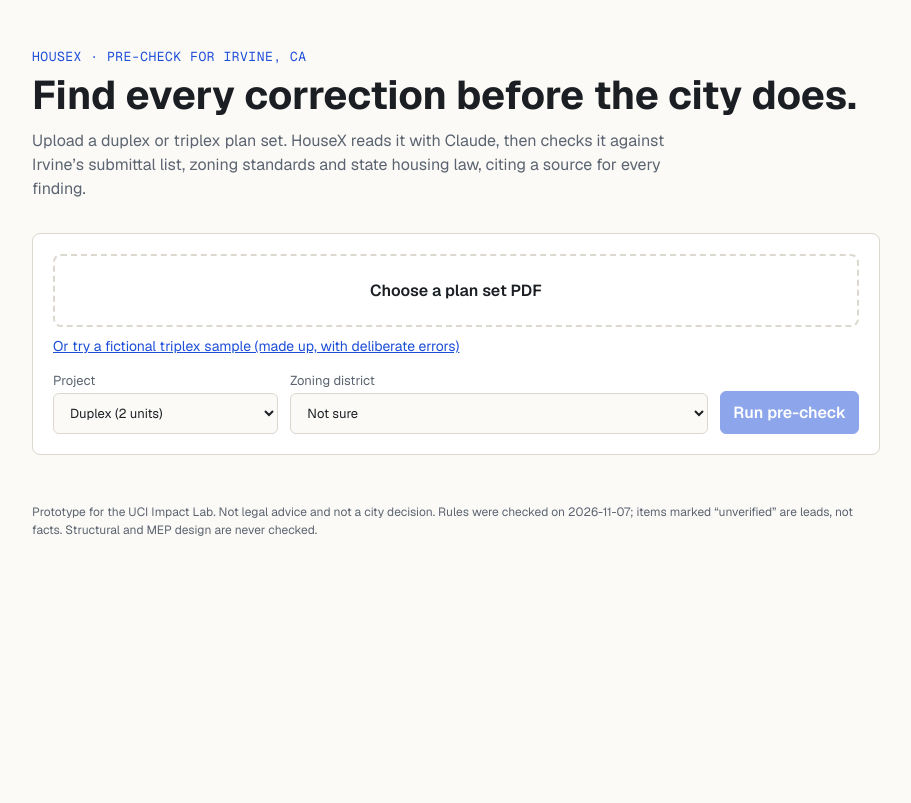
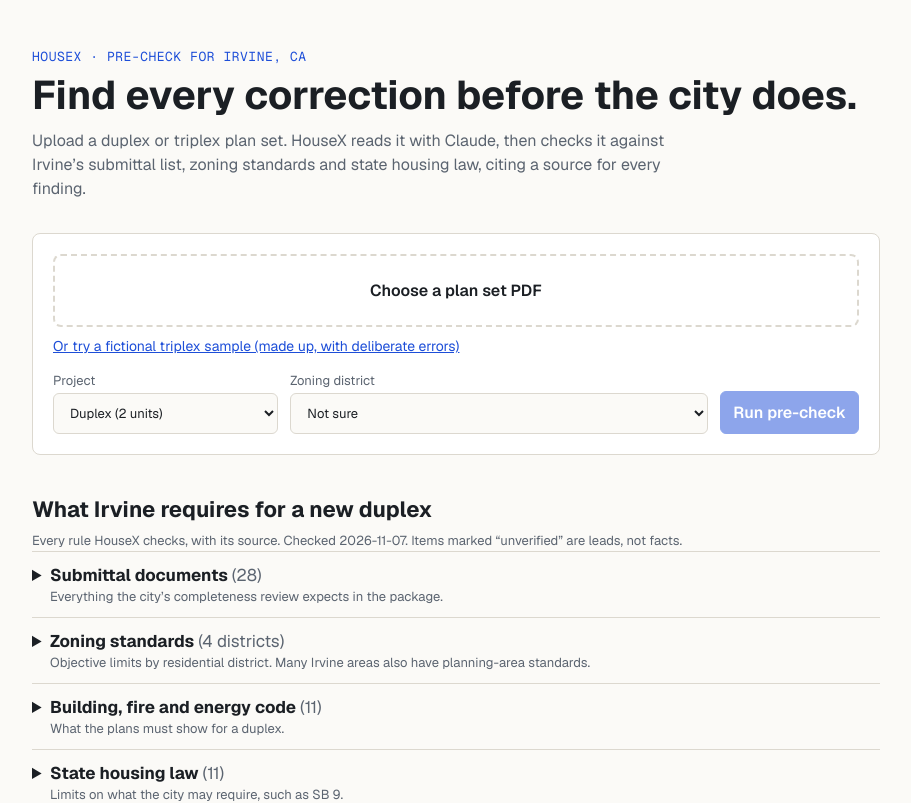
Before and after one commit to Max-Sora/HouseX, a Next.js app in the folder web/: page / in a window 1280 px wide. Shown: the top 803 px of the page, without its empty margins (184-1095 px from the left). Built offline with nearby package versions, Linux system fonts and the light colour scheme.

Commit message:
feat(web): show all Irvine requirements per project type

```diff
--- a/web/app/PreCheck.tsx
+++ b/web/app/PreCheck.tsx
@@ -1,7 +1,8 @@
 "use client";
 
 import { useState } from "react";
-import type { Finding, FindingKind, Report } from "@/lib/types";
+import type { Finding, FindingKind, Report, RuleSet } from "@/lib/types";
+import Requirements from "./Requirements";
 import styles from "./page.module.css";
 
 type District = { code: string; name: string; allows: string[] };
@@ -65,9 +66,11 @@ function FindingRow({ f }: { f: Finding }) {
 export default function PreCheck({
   districts,
   rulesChecked,
+  rules,
 }: {
   districts: District[];
   rulesChecked: string;
+  rules: RuleSet;
 }) {
   const [file, setFile] = useState<File | null>(null);
   const [projectType, setProjectType] = useState("duplex");
@@ -245,6 +248,8 @@ export default function PreCheck({
           </details>
         </section>
       )}
+
+      <Requirements rules={rules} projectType={projectType} district={district || report?.district || ""} />
     </>
   );
 }
--- /dev/null
+++ b/web/app/Requirements.tsx
@@ -0,0 +1,186 @@
+import type { RuleSet, Source, Status } from "@/lib/types";
+import styles from "./page.module.css";
+
+const ft = (v: number | null, unit = "") =>
+  v === null ? "varies / not confirmed" : `${v}${unit}`;
+
+function Cite({ source, status }: { source: Source; status: Status }) {
+  return (
+    <p className={styles.cite}>
+      <a
+        className={styles.source}
+        href={source.url}
+        target="_blank"
+        rel="noreferrer"
+      >
+        {source.title}
+        {source.section ? ` · ${source.section}` : ""}
+      </a>
+      {status === "UNVERIFIED" && (
+        <span className={styles.badge}>unverified source</span>
+      )}
+    </p>
+  );
+}
+
+export default function Requirements({
+  rules,
+  projectType,
+  district,
+}: {
+  rules: RuleSet;
+  projectType: string;
+  district: string;
+}) {
+  const docs = rules.required_documents.filter((d) =>
+    d.applies_to.includes(projectType),
+  );
+  const codes = rules.code_triggers.filter((t) =>
+    t.applies_to.includes(projectType),
+  );
+  const districts = district
+    ? rules.zoning_districts.filter((d) => d.code === district)
+    : rules.zoning_districts;
+
+  return (
+    <section className={styles.requirements}>
+      <h2>
+        What {rules.city} requires for a new {projectType}
+      </h2>
+      <p className={styles.meta}>
+        Every rule HouseX checks, with its source. Checked {rules.checked}.
+        Items marked &ldquo;unverified&rdquo; are leads, not facts.
+      </p>
+
+      <details className={styles.section}>
+        <summary>
+          Submittal documents <span>({docs.length})</span>
+          <em>
+            Everything the city&rsquo;s completeness review expects in the
+            package.
+          </em>
+        </summary>
+        <ul>
+          {docs.map((d) => (
+            <li key={d.id} className={styles.finding}>
+              <strong>{d.name}</strong>
+              <p>{d.description}</p>
+              {d.note && <p className={styles.evidence}>{d.note}</p>}
+              <Cite source={d.source} status={d.status} />
+            </li>
+          ))}
+        </ul>
+      </details>
+
+      <details className={styles.section}>
+        <summary>
+          Zoning standards{" "}
+          <span>
+            ({districts.length} district{districts.length === 1 ? "" : "s"})
+          </span>
+          <em>
+            Objective limits by residential district. Many Irvine areas also
+            have planning-area standards.
+          </em>
+        </summary>
+        <div className={styles.tableWrap}>
+          <table className={styles.table}>
+            <thead>
+              <tr>
+                <th>District</th>
+                <th>Density</th>
+                <th>Height</th>
+                <th>Setbacks F / S / R</th>
+                <th>Coverage</th>
+                <th>Parking</th>
+              </tr>
+            </thead>
+            <tbody>
+              {districts.map((d) => (
+                <tr key={d.code}>
+                  <td>
+                    <strong>{d.code}</strong> {d.name}
+                  </td>
+                  <td>{ft(d.max_density_du_per_acre, " units/ac")}</td>
+                  <td>{ft(d.max_height_ft, " ft")}</td>
+                  <td>
+                    {[
+                      d.setbacks_ft.front,
+                      d.setbacks_ft.side,
+                      d.setbacks_ft.rear,
+                    ]
+                      .map((v) => (v === null ? "—" : `${v} ft`))
+                      .join(" / ")}
+                  </td>
+                  <td>{ft(d.max_lot_coverage_pct, "%")}</td>
+                  <td>{ft(d.parking_spaces_per_unit, " per unit")}</td>
+                </tr>
+              ))}
+            </tbody>
+          </table>
+        </div>
+        <ul>
+          {districts.map((d) => (
+            <li key={d.code} className={styles.finding}>
+              <strong>District {d.code} notes</strong>
+              {d.note && <p className={styles.evidence}>{d.note}</p>}
+              <Cite source={d.source} status={d.status} />
+            </li>
+          ))}
+        </ul>
+      </details>
+
+      <details className={styles.section}>
+        <summary>
+          Building, fire and energy code <span>({codes.length})</span>
+          <em>What the plans must show for a {projectType}.</em>
+        </summary>
+        <ul>
+          {codes.map((t) => (
+            <li key={t.id} className={styles.finding}>
+              <strong>{t.rule}</strong>
+              <p className={styles.evidence}>Applies when: {t.applies_when}</p>
+              <p>Plans must show: {t.required_evidence_on_plans}</p>
+              <Cite source={t.source} status={t.status} />
+            </li>
+          ))}
+        </ul>
+      </details>
+
+      <details className={styles.section}>
+        <summary>
+          State housing law <span>({rules.state_law.length})</span>
+          <em>Limits on what the city may require, such as SB 9.</em>
+        </summary>
+        <ul>
+          {rules.state_law.map((s) => (
+            <li key={s.id} className={styles.finding}>
+              <strong>{s.rule}</strong>
+              {s.applies_when && (
+                <p className={styles.evidence}>
+                  Applies when: {s.applies_when}
+                </p>
+              )}
+              <Cite source={s.source} status={s.status} />
+            </li>
+          ))}
+        </ul>
+      </details>
+
+      <details className={styles.section}>
+        <summary>
+          Process and timelines <span>({rules.process.length})</span>
+          <em>How submittal, completeness review and plan check work.</em>
+        </summary>
+        <ul>
+          {rules.process.map((s) => (
+            <li key={s.id} className={styles.finding}>
+              <strong>{s.rule}</strong>
+              <Cite source={s.source} status={s.status} />
+            </li>
+          ))}
+        </ul>
+      </details>
+    </section>
+  );
+}
--- a/web/app/page.module.css
+++ b/web/app/page.module.css
@@ -252,3 +252,27 @@
   cursor: pointer;
   padding: 0;
 }
+
+.requirements {
+  margin-top: 40px;
+}
+
+.requirements h2 {
+  font-size: 22px;
+}
+
+.cite {
+  display: flex;
+  gap: 8px;
+  align-items: center;
+  flex-wrap: wrap;
+}
+
+.tableWrap {
+  overflow-x: auto;
+}
+
+.tableWrap .table th {
+  width: auto;
+  white-space: nowrap;
+}
--- a/web/app/page.tsx
+++ b/web/app/page.tsx
@@ -19,7 +19,7 @@ export default function Home() {
           standards and state housing law, citing a source for every finding.
         </p>
       </header>
-      <PreCheck districts={districts} rulesChecked={rules.checked} />
+      <PreCheck districts={districts} rulesChecked={rules.checked} rules={rules} />
       <footer className={styles.footer}>
         Prototype for the UCI Impact Lab. Not legal advice and not a city
         decision. Rules were checked on {rules.checked}; items marked
--- a/web/data/irvine-rules.json
+++ b/web/data/irvine-rules.json
@@ -888,7 +888,11 @@
         "url": "https://www.cityofirvine.gov/community-development/key-amendments",
         "section": "Fire sprinklers - new residential buildings"
       },
-      "status": "VERIFIED"
+      "status": "VERIFIED",
+      "applies_to": [
+        "duplex",
+        "triplex"
+      ]
     },
     {
       "id": "irvine_5_9_401_over_5000sf",
@@ -900,7 +904,11 @@
         "url": "https://www.cityofirvine.gov/sites/default/files/legacy-documents/civica-34538-new-construction-ver-2025.0-1-of-2-cover-sheet.pdf",
         "section": "Sprinkler note"
       },
-      "status": "VERIFIED"
+      "status": "VERIFIED",
+      "applies_to": [
+        "duplex",
+        "triplex"
+      ]
     },
     {
       "id": "crc_r313_sprinklers",
@@ -912,7 +920,10 @@
         "url": "https://codes.iccsafe.org/content/CARC2022P1/chapter-3-building-planning",
         "section": "R313"
       },
-      "status": "UNVERIFIED"
+      "status": "UNVERIFIED",
+      "applies_to": [
+        "duplex"
+      ]
     },
     {
       "id": "crc_scope_duplex",
@@ -924,7 +935,10 @@
         "url": null,
         "section": "R101.2"
       },
-      "status": "UNVERIFIED"
+      "status": "UNVERIFIED",
+      "applies_to": [
+        "duplex"
+      ]
     },
     {
       "id": "cbc_r2_for_3plus",
@@ -936,7 +950,10 @@
         "url": null,
         "section": "CBC 310 / CRC R101.2"
       },
-      "status": "UNVERIFIED"
+      "status": "UNVERIFIED",
+      "applies_to": [
+        "triplex"
+      ]
     },
     {
       "id": "cbc_11a_removed_2025",
@@ -948,7 +965,10 @@
         "url": "https://www.dgs.ca.gov/BSC/Resources/2025-Title-24-California-Code-Changes/2025-Part-2-Chapter-11A-Housing-Accessibility",
         "section": "1101A.1 Scope and 1102A.1 Where required"
       },
-      "status": "VERIFIED"
+      "status": "VERIFIED",
+      "applies_to": [
+        "triplex"
+      ]
     },
     {
       "id": "energy_pv_single_family",
@@ -960,7 +980,10 @@
         "url": "https://www.energy.ca.gov/programs-and-topics/programs/building-energy-efficiency-standards/energy-code-support-center-12",
         "section": "150.1(c)14"
       },
-      "status": "VERIFIED"
+      "status": "VERIFIED",
+      "applies_to": [
+        "duplex"
+      ]
     },
     {
       "id": "energy_pv_multifamily",
@@ -972,7 +995,10 @@
         "url": null,
         "section": ""
       },
-      "status": "UNVERIFIED"
+      "status": "UNVERIFIED",
+      "applies_to": [
+        "triplex"
+      ]
     },
     {
       "id": "energy_code_2025_effective",
@@ -984,7 +1010,11 @@
         "url": "https://www.energy.ca.gov/programs-and-topics/programs/building-energy-efficiency-standards/2025-building-energy-efficiency",
         "section": ""
       },
-      "status": "UNVERIFIED"
+      "status": "UNVERIFIED",
+      "applies_to": [
+        "duplex",
+        "triplex"
+      ]
     },
     {
       "id": "calgreen_ev_one_two_family",
@@ -996,7 +1026,10 @@
         "url": null,
         "section": "4.106.4.1"
       },
-      "status": "UNVERIFIED"
+      "status": "UNVERIFIED",
+      "applies_to": [
+        "duplex"
+      ]
     },
     {
       "id": "calgreen_ev_multifamily",
@@ -1008,7 +1041,10 @@
         "url": null,
         "section": "4.106.4.2"
       },
-      "status": "UNVERIFIED"
+      "status": "UNVERIFIED",
+      "applies_to": [
+        "triplex"
+      ]
     },
     {
       "id": "calgreen_cd_waste",
@@ -1020,7 +1056,11 @@
         "url": "https://www.cityofirvine.gov/sites/default/files/legacy-documents/residential-new-construction-packet-4.14.23-edit.pdf",
         "section": "IMC 6-7-900; CALGreen 4.408"
       },
-      "status": "VERIFIED"
+      "status": "VERIFIED",
+      "applies_to": [
+        "duplex",
+        "triplex"
+      ]
     },
     {
       "id": "ocfa_arch_plan_3units_3stories",
@@ -1032,7 +1072,10 @@
         "url": "https://www.cityofirvine.gov/sites/default/files/legacy-documents/residential-new-construction-packet-4.14.23-edit.pdf",
         "section": "Question 5"
       },
-      "status": "VERIFIED"
+      "status": "VERIFIED",
+      "applies_to": [
+        "triplex"
+      ]
     },
     {
       "id": "irvine_class_a_roof",
@@ -1044,7 +1087,11 @@
         "url": "https://www.cityofirvine.gov/community-development/key-amendments",
         "section": "Roofing"
       },
-      "status": "VERIFIED"
+      "status": "VERIFIED",
+      "applies_to": [
+        "duplex",
+        "triplex"
+      ]
     },
     {
       "id": "irvine_underground_wiring",
@@ -1056,7 +1103,11 @@
         "url": "https://www.cityofirvine.gov/community-development/key-amendments",
         "section": "Electrical"
       },
-      "status": "VERIFIED"
+      "status": "VERIFIED",
+      "applies_to": [
+        "duplex",
+        "triplex"
+      ]
     },
     {
       "id": "fhsz_chapter_7a",
@@ -1068,7 +1119,11 @@
         "url": "https://www.cityofirvine.gov/community-development/key-amendments",
         "section": "Wildfire"
       },
-      "status": "VERIFIED"
+      "status": "VERIFIED",
+      "applies_to": [
+        "duplex",
+        "triplex"
+      ]
     }
   ],
   "process": [
--- a/web/lib/check.ts
+++ b/web/lib/check.ts
@@ -142,7 +142,7 @@ export function runCheck(
     });
 
   // 3. Building and energy code items the plans must show.
-  for (const t of rules.code_triggers) {
+  for (const t of rules.code_triggers.filter((t) => t.applies_to.includes(projectType))) {
     const seen = plan.code_triggers.find((c) => c.id === t.id);
     if (!seen || seen.status === "not_applicable") continue;
     findings.push({
--- a/web/lib/types.ts
+++ b/web/lib/types.ts
@@ -51,6 +51,7 @@ export interface StateLawRule {
 export interface CodeTrigger {
   id: string;
   rule: string;
+  applies_to: string[];
   applies_when: string;
   required_evidence_on_plans: string;
   source: Source;
```
